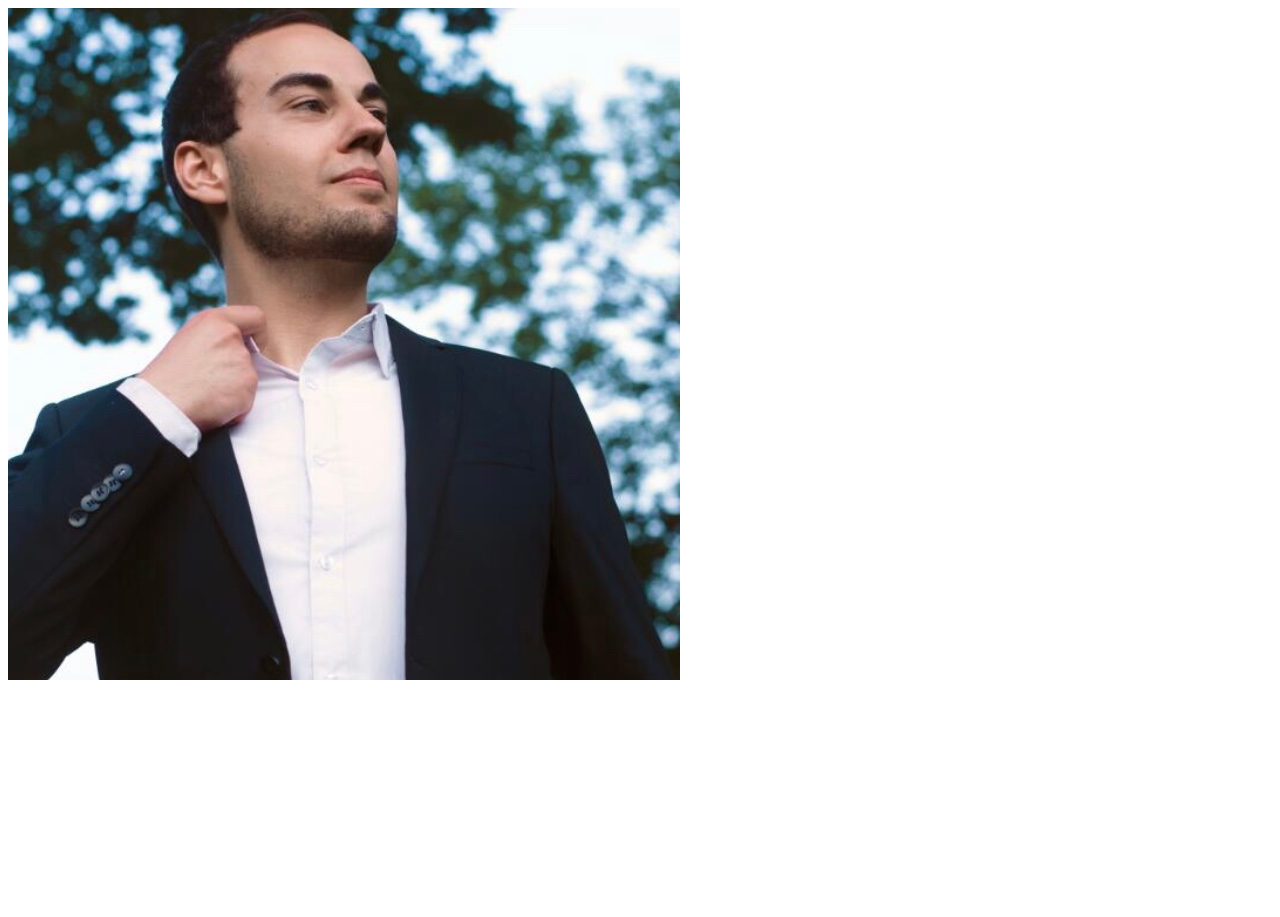
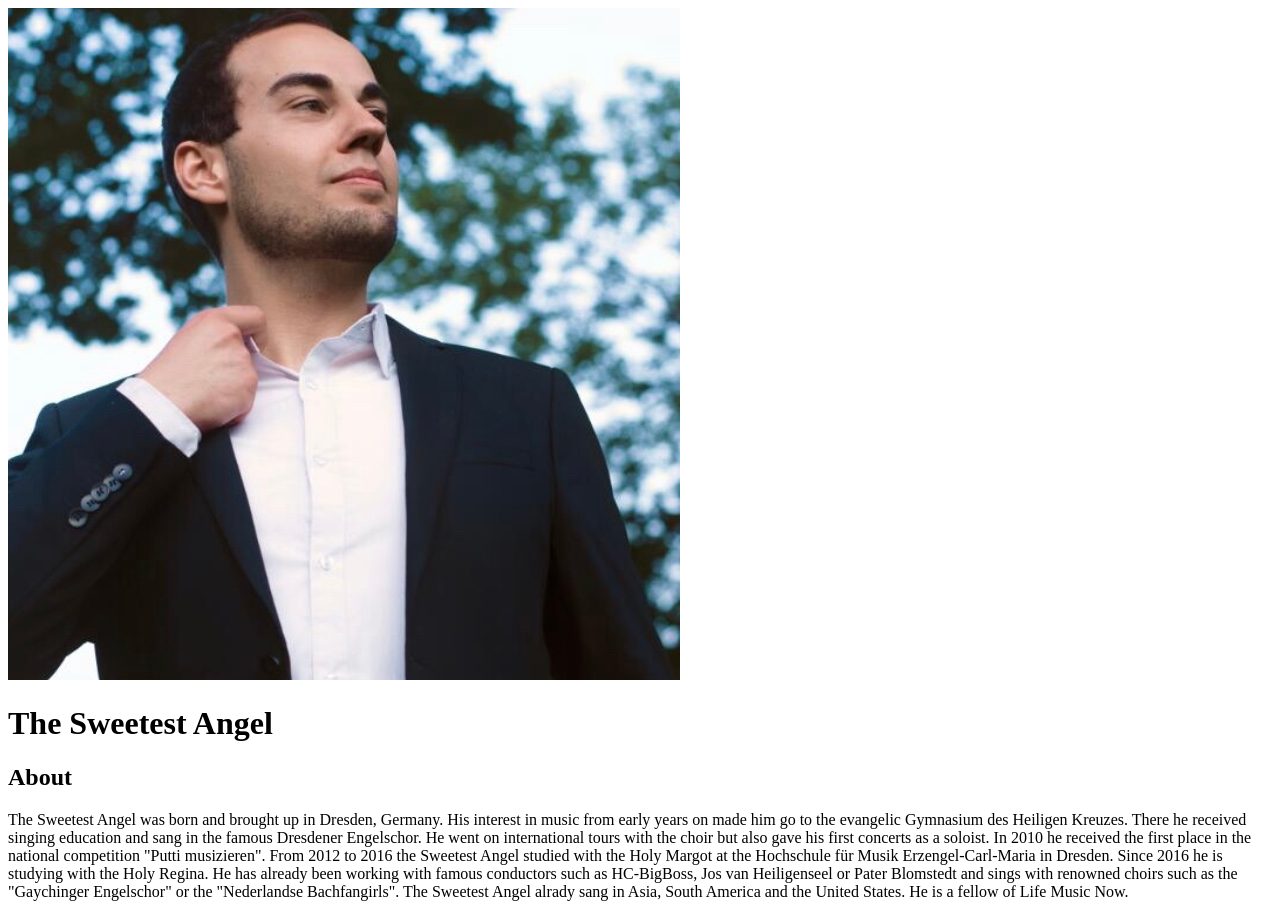
Before and after one commit to npc-sparkle/website-proto, a plain HTML site: page index.html in a window 1280 px wide. Before the commit the page ends 800 px from the top, so only its background shows below. Drawn offline with Linux system fonts and the light colour scheme.

Commit message:
Bio and Names
added a bio and changed names

```diff
--- a/index.html
+++ b/index.html
@@ -1,15 +1,18 @@
 <!DOCTYPE html>
 <html>
 <head>
-	<title>Christopher Rnz</title>
+	<title>The Sweetest Angel </title>
 </head>
 <body>
-
+<!-- header element -->
 	<header>
 		<img src="img/chris_professional.jpg">
-
+		<h1>The Sweetest Angel</h1>
 	</header>
 
-
+<!-- main element -->
+<main>
+	<h2>About</h2>
+	<p>The Sweetest Angel was born and brought up in Dresden, Germany. His interest in music from early years on made him go to the evangelic Gymnasium des Heiligen Kreuzes. There he received singing education and sang in the famous Dresdener Engelschor. He went on international tours with the choir but also gave his first  concerts as a soloist. In 2010 he received the first place in the national competition "Putti musizieren". From 2012 to 2016 the Sweetest Angel studied with the Holy Margot at the Hochschule für Musik Erzengel-Carl-Maria in Dresden. Since 2016 he is studying with the Holy Regina. He has already been working with famous conductors such as HC-BigBoss, Jos van Heiligenseel or Pater Blomstedt and sings with renowned choirs such as the "Gaychinger Engelschor" or the "Nederlandse Bachfangirls". The Sweetest Angel alrady sang in Asia, South America and the United States. He is a fellow of Life Music Now. <!-- make this italic! -->
 </body>
 </html>
```
